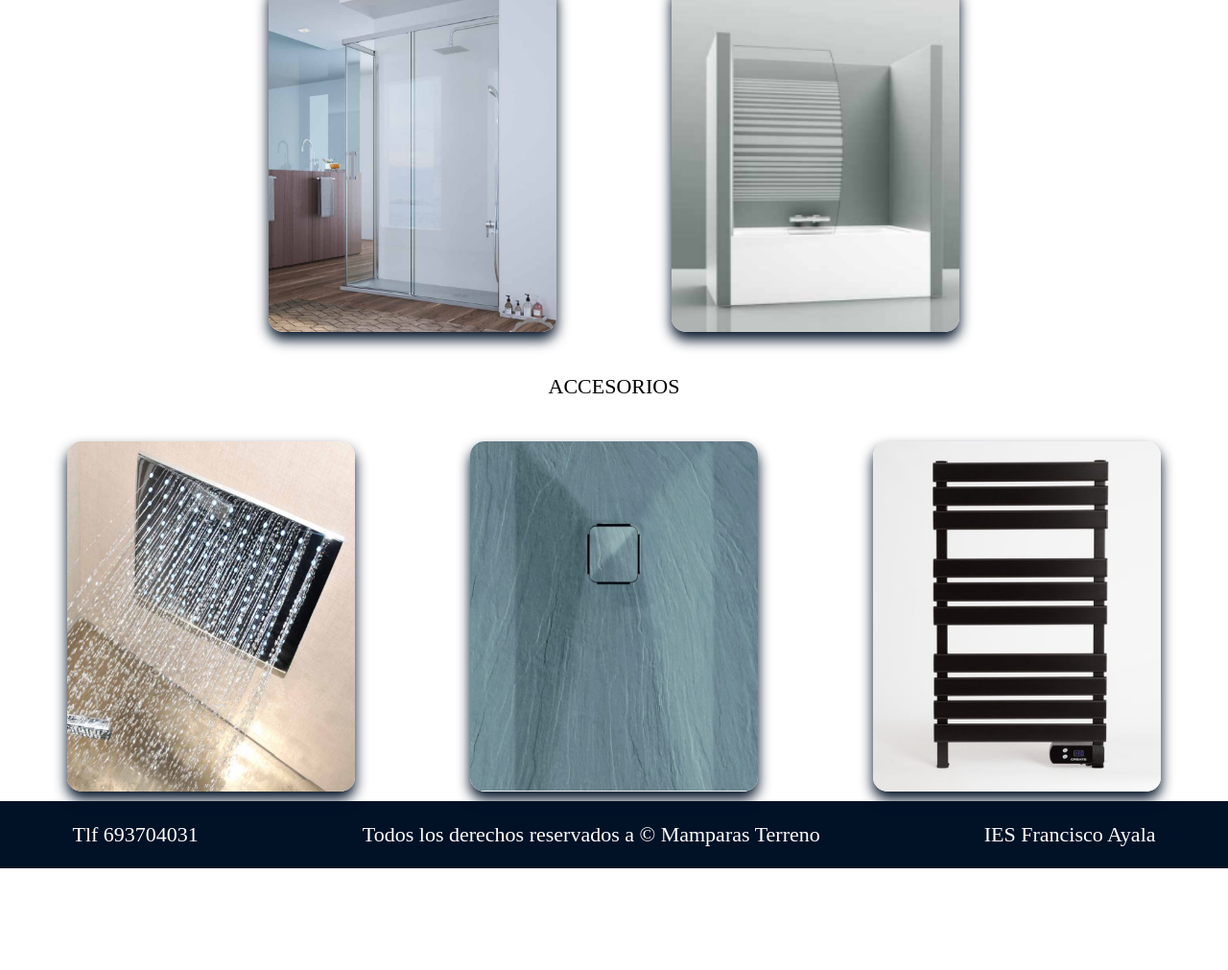
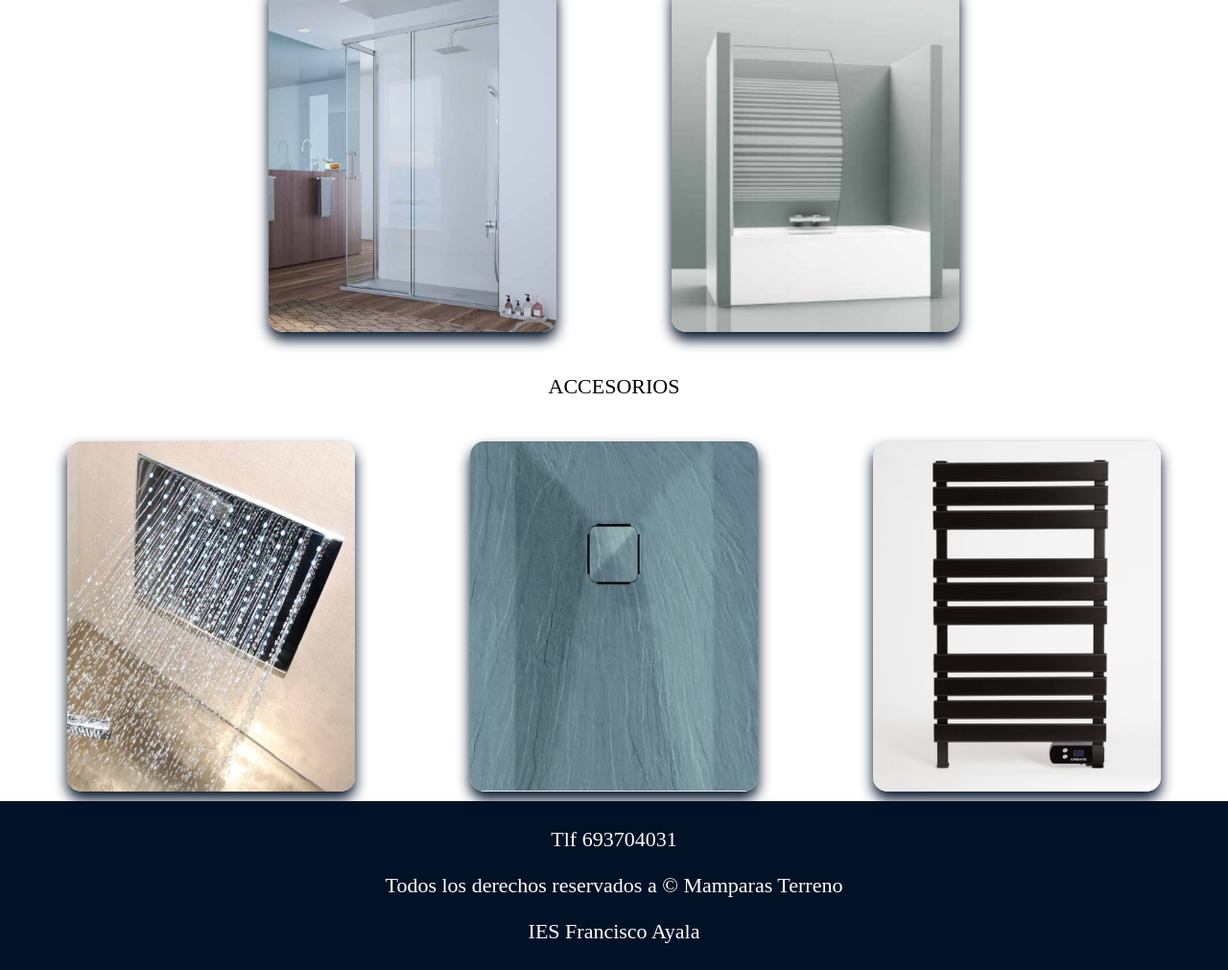
Before and after one commit to Alvarotabouroot/Dise-o, a website built with Parcel: page fuente/html/index.html in a window 1280 px wide. Shown: the part 1336-2347 px from the top of the page at 96% size. Before the commit the page ends 2241 px from the top, so only its background shows below. Built offline with nearby package versions, Linux system fonts and the light colour scheme; a web font is replaced by a local one.

Commit message:
modified:   fuente/html/index.html 	modified:   fuente/scss/_footer.scss 	modified:   fuente/scss/_header.scss

```diff
--- a/fuente/html/index.html
+++ b/fuente/html/index.html
@@ -173,9 +173,11 @@
         </section>
 
         <footer>
-            <p>Tlf 693704031</p>
-            <p>Todos los derechos reservados a &copy; Mamparas Terreno</p>
-            <p>IES Francisco Ayala</p>
+            <section class="footer">
+                <p>Tlf 693704031</p>
+                <p>Todos los derechos reservados a &copy; Mamparas Terreno</p>
+                <p>IES Francisco Ayala</p>
+            </section>
         </footer>
 
     </section>
--- a/fuente/scss/_footer.scss
+++ b/fuente/scss/_footer.scss
@@ -9,3 +9,7 @@ footer {
 	color: white;
 	width: 100%;
 }
+
+.footer{
+	margin: 5px;
+}
--- a/fuente/scss/_header.scss
+++ b/fuente/scss/_header.scss
@@ -31,6 +31,7 @@
 		color: white;
 	}
 }
+
 .cabecera2 {
 	background-color: $fondoOscuro;
 	display: flex;
```
